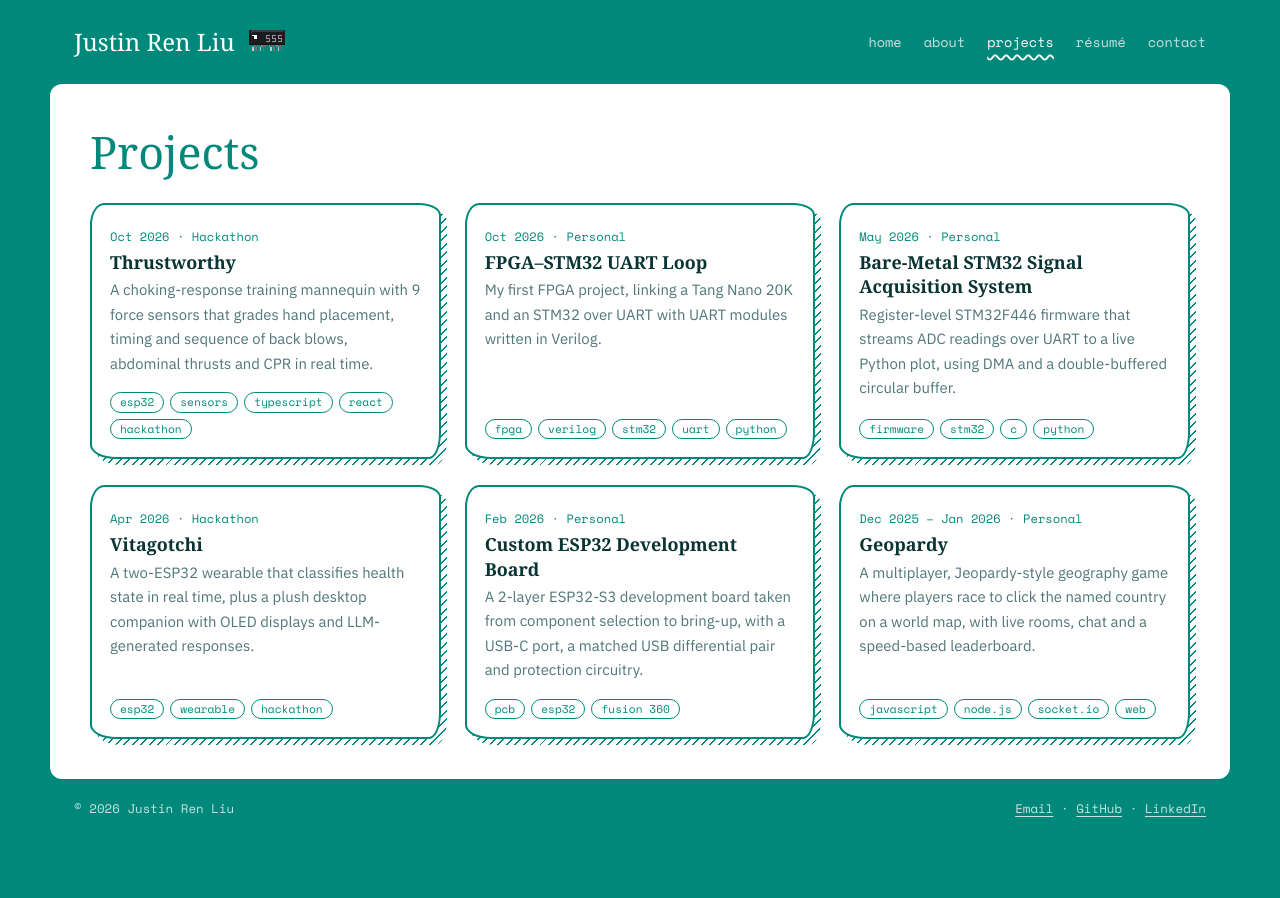
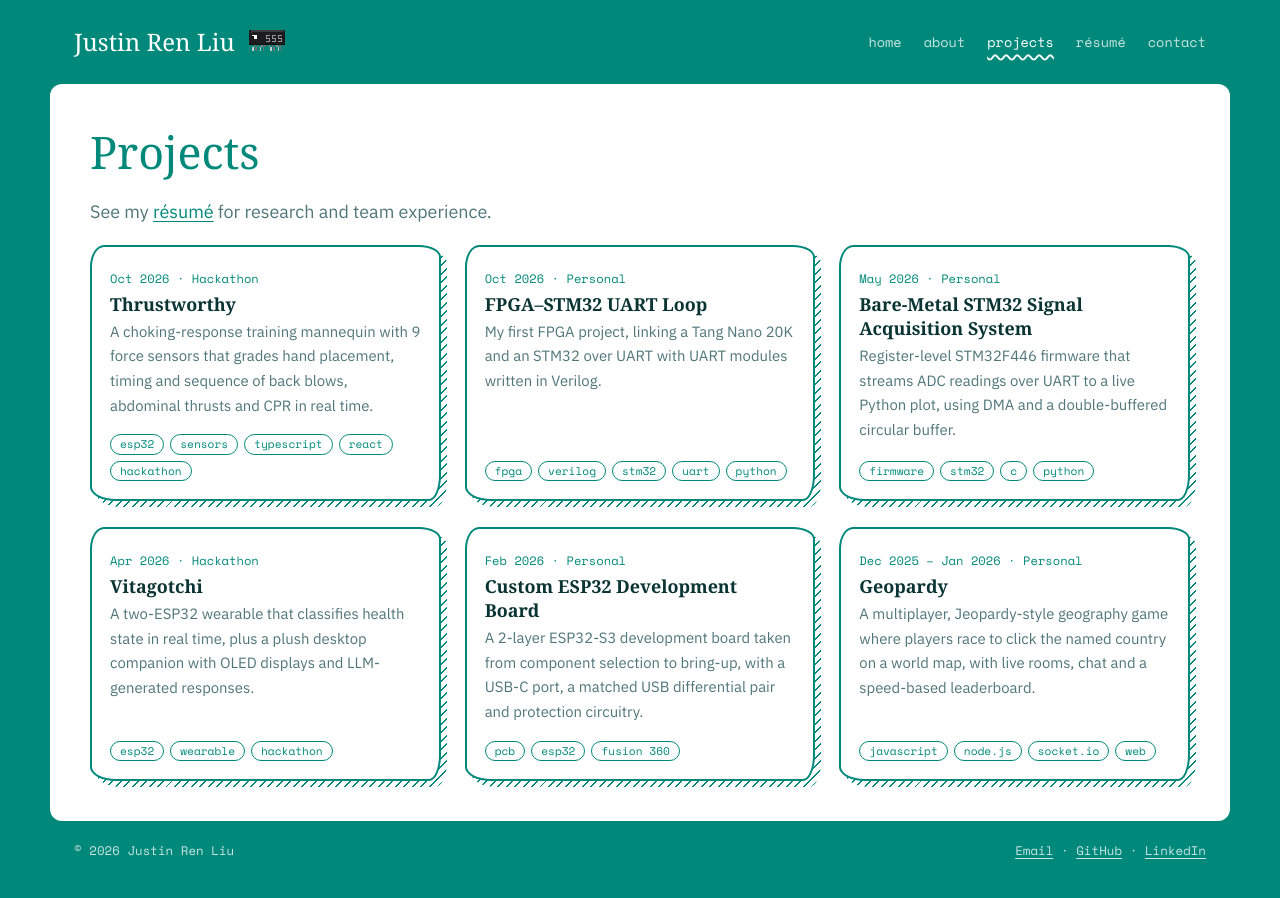
Before and after one commit to 25liujustin1/25liujustin1.github.io, a Jekyll site: the page built from projects/index.html, in a window 1280 px wide. Built offline with Jekyll 4.4.1, drawn with Linux system fonts in a browser that asks for light colours.

Commit message:
added new text on projects page, redirect to resume

```diff
--- a/projects/index.html
+++ b/projects/index.html
@@ -2,6 +2,8 @@
 layout: page
 title: Projects
 ---
+<p class="lead">See my <a href="{{ '/resume/' | relative_url }}">résumé</a> for research and team experience.</p>
+
 <div class="cards">
   {% assign projects = site.projects | sort: "date" | reverse %}
   {% for p in projects %}
```
